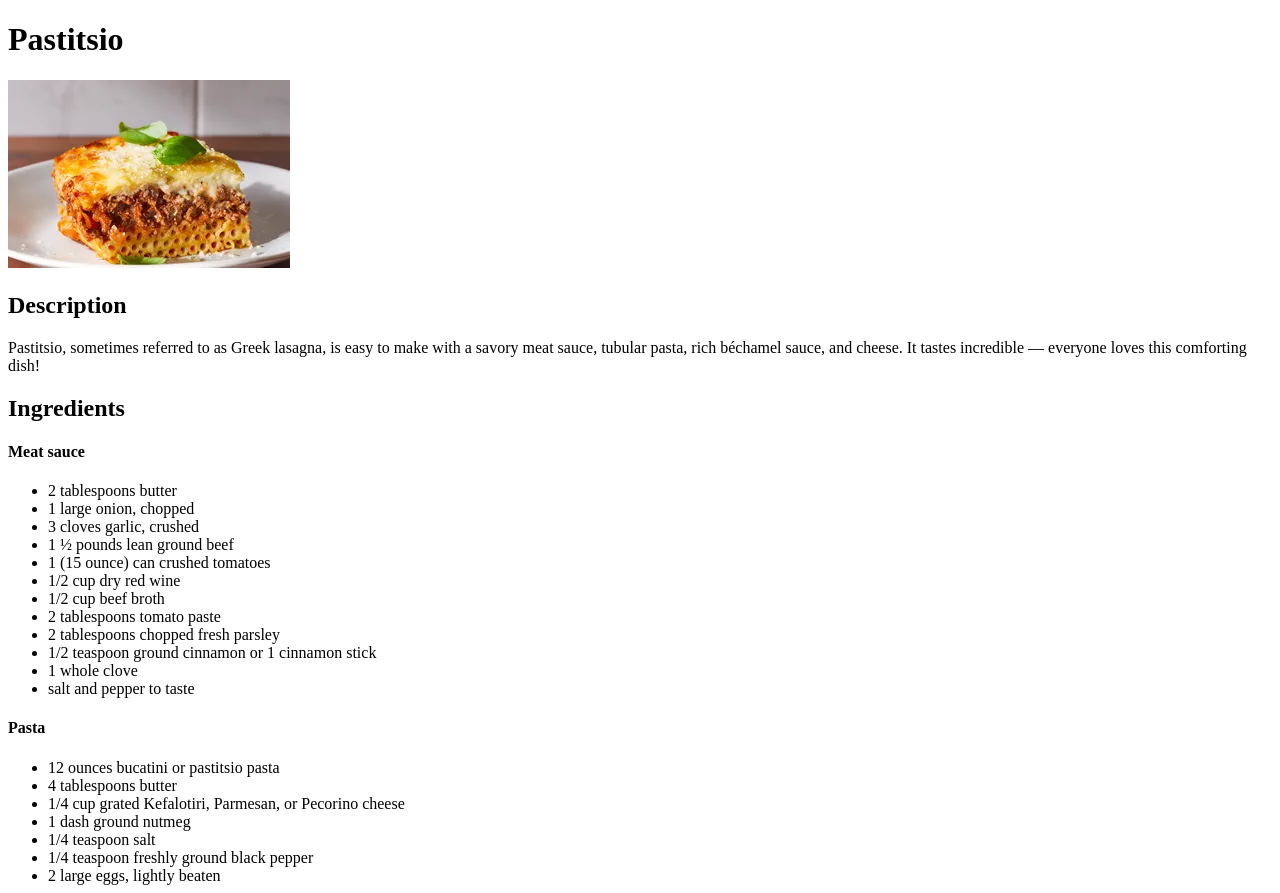
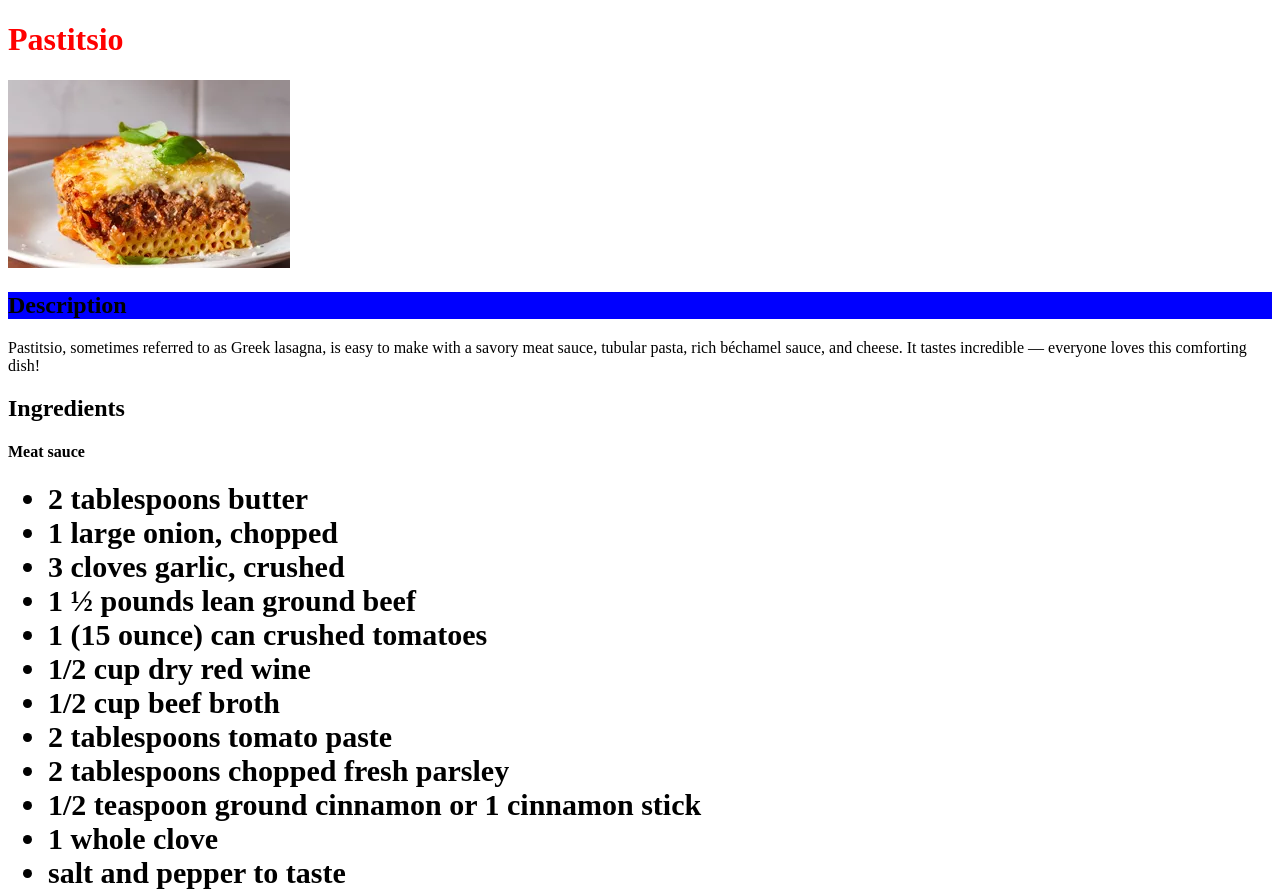
Before and after one commit to alpapas01/odin-recipes, a plain HTML site: page recipes/pastitsio.html in a window 1280 px wide. Shown: the top 893 px of the page. Drawn offline with Linux system fonts and the light colour scheme.

Commit message:
Add style with css.

```diff
--- a/recipes/pastitsio.html
+++ b/recipes/pastitsio.html
@@ -4,7 +4,7 @@
 
 <head>
     <meta charset="utf-8">
-
+    <link rel="stylesheet" href="../style.css">
 </head>
 
 
@@ -12,14 +12,16 @@
     <h1>Pastitsio</h1>
     <img src="./images_recipes/pastitsio.jpg">
 
-    <h2>Description </h2>
+    <h2 class="pas-des">Description </h2>
 
     <p> Pastitsio, sometimes referred to as Greek lasagna,
         is easy to make with a savory meat sauce, tubular pasta, rich béchamel sauce,
         and cheese. It tastes incredible — everyone loves this comforting dish!</p>
 
     <h2> Ingredients </h2>
+
     <h4>Meat sauce </h4>
+    <div class="ingredient">
     <ul>
         <li>2 tablespoons butter</li>
         <li>1 large onion, chopped</li>
@@ -34,7 +36,7 @@
         <li>1 whole clove</li>
         <li>salt and pepper to taste</li>
     </ul>
-
+    </div>
         <h4>Pasta</h4>
 
             <ul>
--- /dev/null
+++ b/style.css
@@ -0,0 +1,12 @@
+h1 {
+    color: red;
+}
+
+.pas-des {
+    background-color: blue;
+}
+
+ .ingredient ul li {
+    font-weight: 600;
+    font-size: 30px;
+}
```
Also changed, not shown: index.html (+1 -0 lines), recipes/lasagna.html (+1 -1 lines). Lines whose indentation alone changed are shown as unchanged.
